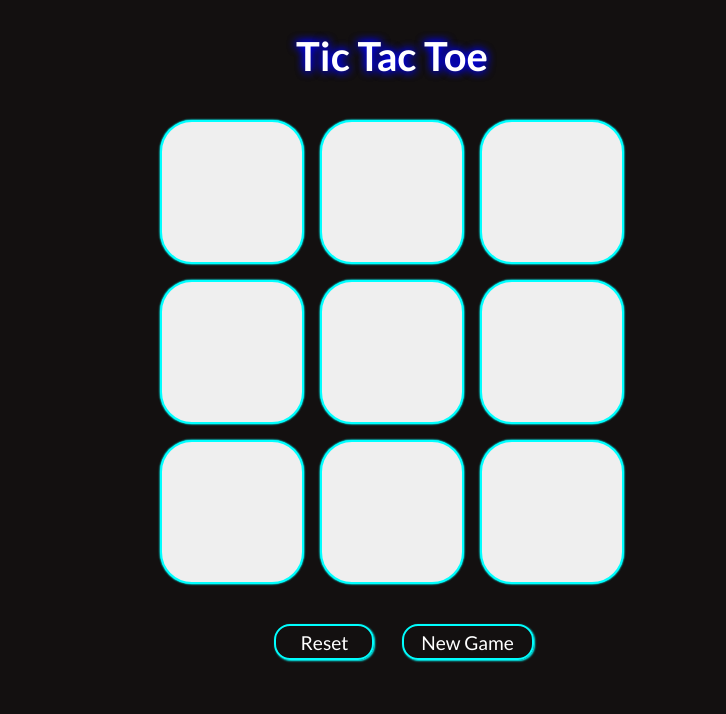
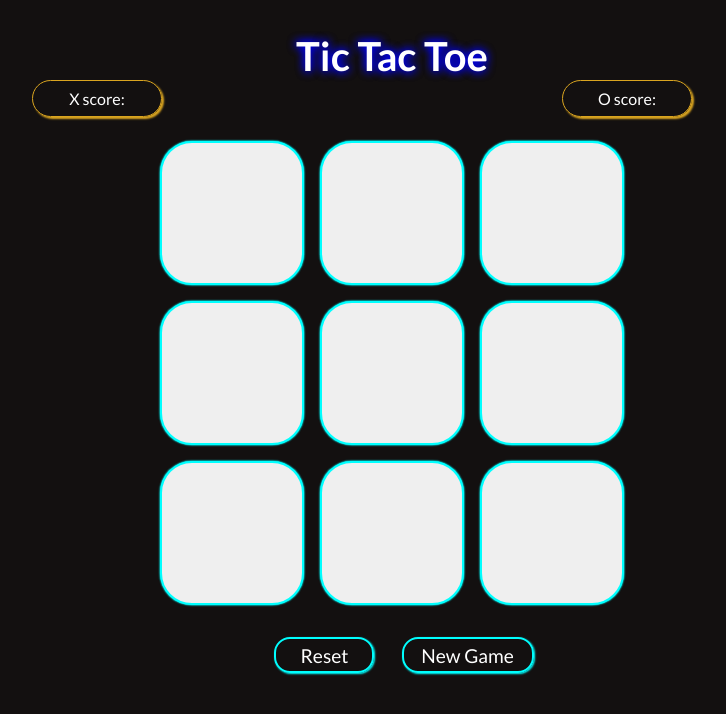
Before and after one commit to chetanKhadke21/Tic-Tac-Toe, a plain HTML site: page Index.html in a window 1280 px wide. Shown: the whole page, without its empty margins (248-974 px from the left). Drawn offline with Linux system fonts and the light colour scheme.

Commit message:
Score Feature Added

```diff
--- a/Index.css
+++ b/Index.css
@@ -11,16 +11,19 @@ body{
 
 #main{
     height: 100vh;
-    width: 70vh ;
+    width: 90vh ;
     text-align: center;
     margin: auto;
+
 }
 
 #container{
+    text-align: center;
+    width: 70vh;
     display: flex;
     gap: 1rem;
     flex-wrap: wrap;
-    margin: 2.5rem 0;
+    margin: 1.5rem auto 2rem;
     justify-content: center;
     align-items: center;
 }
@@ -89,3 +92,29 @@ h1{
     -webkit-text-stroke: 4px blue;
     text-shadow: 0 0 10px rgb(0, 0, 255), 0 0 20px rgb(0, 0, 255);
 }
+
+#score{
+    display: flex;
+    gap: 25rem;
+}
+#X{
+    all: unset;
+    color: white;
+    border: 1px solid goldenrod;
+    width: 7rem;
+    text-align: center;
+    padding: 0.5rem;
+    border-radius:1.2rem;
+    box-shadow: 2px 2px 2px goldenrod;
+}
+
+#O{
+    all: unset;
+    color: white;
+    border: 1px solid goldenrod;
+    width: 7rem;
+    text-align: center;
+    padding: 0.5rem;
+    border-radius:1.2rem;
+    box-shadow: 2px 2px 2px goldenrod;
+}
--- a/Index.html
+++ b/Index.html
@@ -7,12 +7,16 @@
     <link rel="preconnect" href="https://fonts.gstatic.com" crossorigin>
     <link href="https://fonts.googleapis.com/css2?family=Inter:ital,opsz,wght@0,14..32,100..900;1,14..32,100..900&family=Lato:ital,wght@0,100;0,300;0,400;0,700;0,900;1,100;1,300;1,400;1,700;1,900&family=Montserrat:ital,wght@0,500;1,500&family=Noto+Sans+JP:wght@100..900&family=Open+Sans:ital,wght@0,300..800;1,300..800&family=Roboto+Condensed:ital,wght@0,100..900;1,100..900&family=Roboto:ital,wght@0,100;0,300;0,400;0,500;0,700;0,900;1,100;1,300;1,400;1,500;1,700;1,900&display=swap" rel="stylesheet">
     <link rel="stylesheet" href="Index.css">
-    <link rel="icon" href="download (1).png">
+    <link rel="icon" href="/assets/download (1).png">
     <title>Tic Tac Toe</title>
 </head>
 <body>
     <div id="main">
         <h1>Tic Tac Toe</h1>
+        <div id="score">
+            <p id="X">X score:</p>
+            <p id="O">O score:</p>
+        </div>
         <h2></h2>
         <div id="container">
             <button class="boxes"></button>
--- a/game.js
+++ b/game.js
@@ -2,6 +2,13 @@ let boxes = document.querySelectorAll(".boxes");
 let h2 = document.querySelector("h2");
 let reset = document.querySelector("#reset");
 let newBtn = document.querySelector("#new");
+
+let winner = false;
+
+let draw = false;
+
+let countX = 0;
+let countO = 0;
 
 let turnX = true;
 
@@ -38,7 +45,17 @@ function checkWinner(){
                     }
                     let h2 = document.querySelector("h2");
                     h2.innerText = `Winner Is Player : ${pos1}`;
-                    return true;
+
+                    let X = document.querySelector("#X");
+                    let O = document.querySelector("#O");
+
+                    if(pos1 === "X"){
+                        X.innerText = `X score : ${++countX}`;
+                    } else{
+                        O.innerText = `O score: ${++countO}`;
+                    }
+
+                    return winner = true;
             }
         }
     }
@@ -54,12 +71,12 @@ function checkDraw(){
 
     if(bool){
         h2.innerText = "It's a draw!";
-        return true;
+        return draw = true;
     }
 }
 
 reset.addEventListener("click", () => {
-    if(!(checkWinner() || checkDraw())){
+    if(!(winner || draw)){
         turnX = true;
         for(let box of boxes){
             box.innerText = "";
@@ -71,7 +88,7 @@ reset.addEventListener("click", () => {
 });
 
 newBtn.addEventListener("click", () => {
-    if(checkWinner() || checkDraw()){
+    if(winner || draw){
         turnX = true;
         for(let box of boxes){
             box.innerText = "";
```
